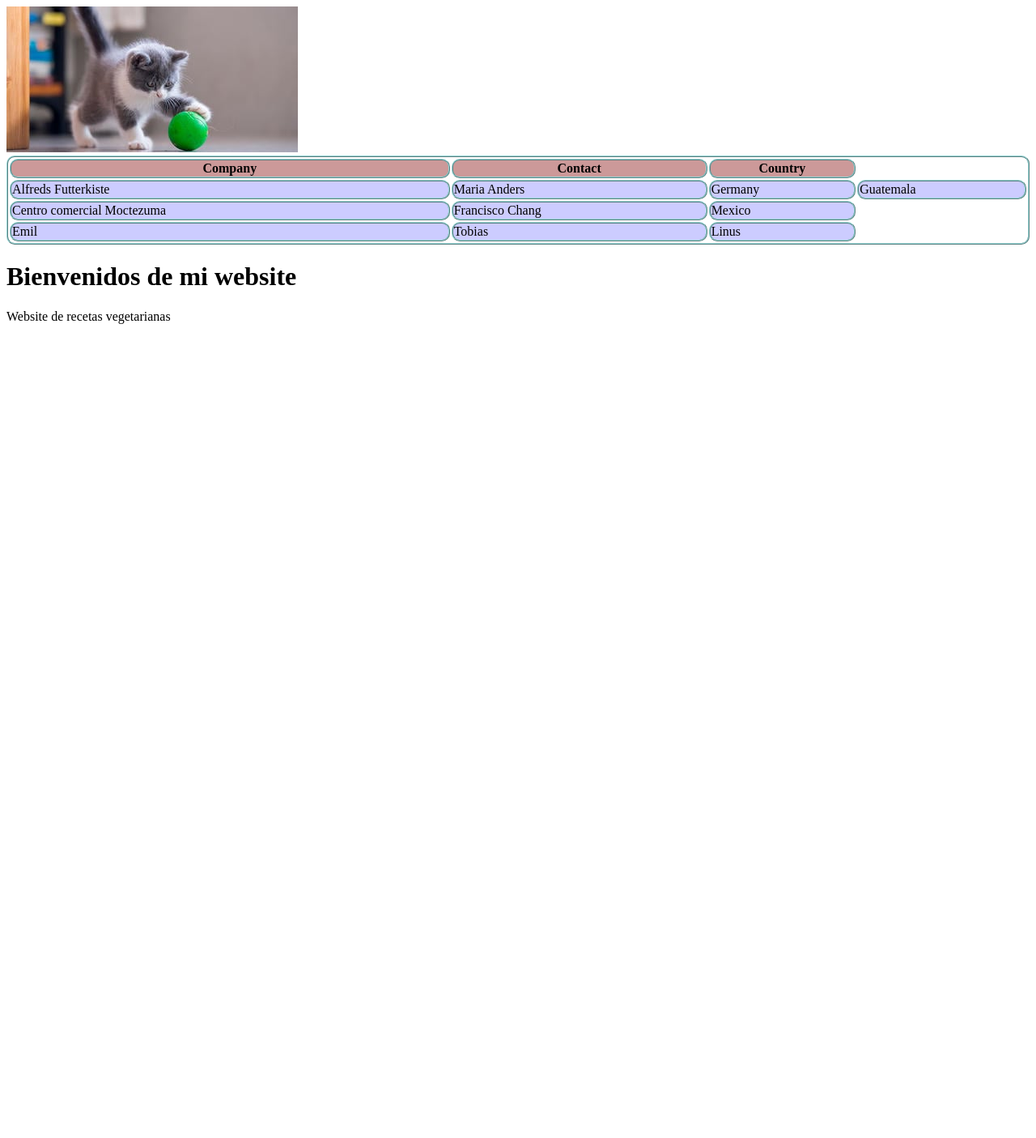
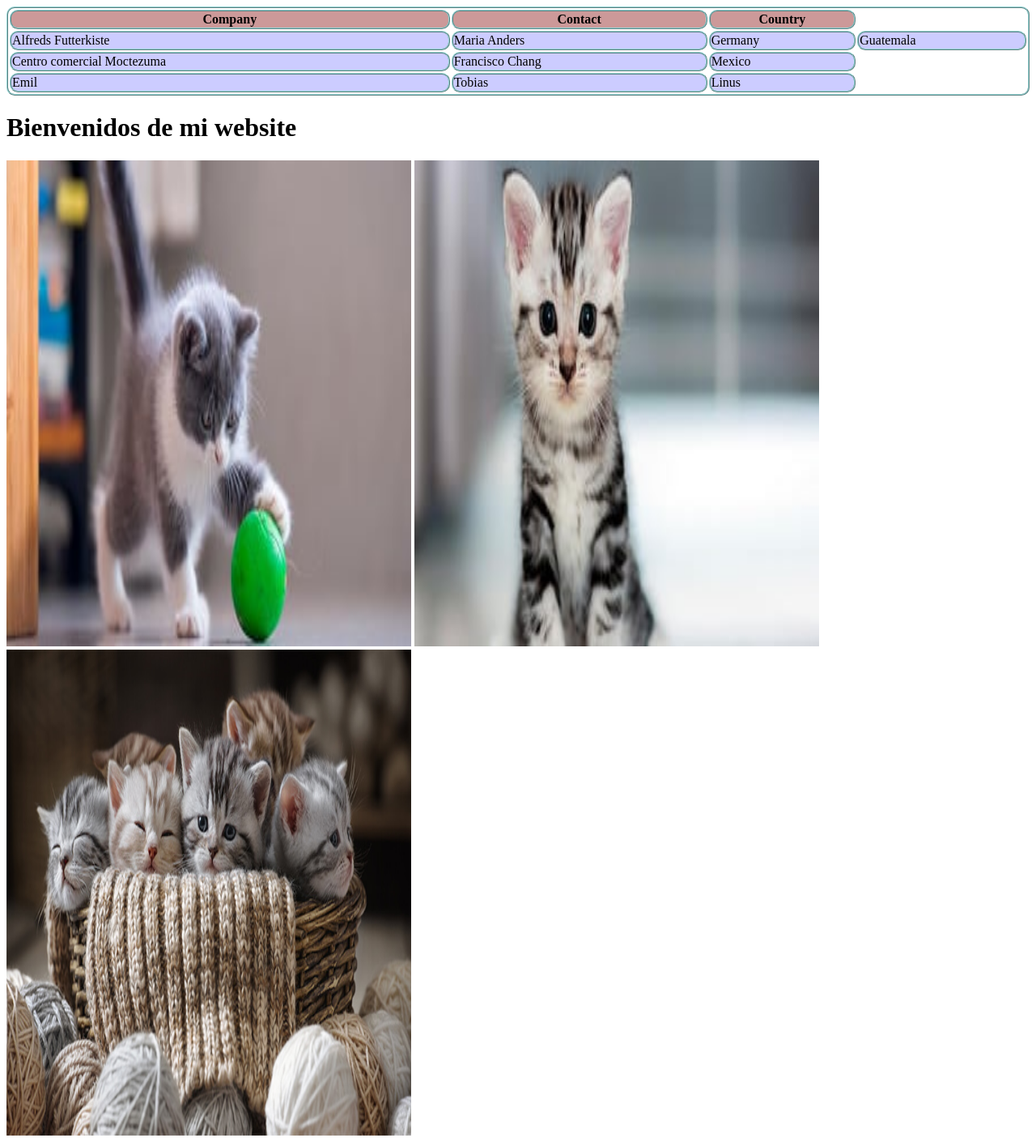
Before and after one commit to AnaCollado19/savemarley, a plain HTML site: page index.html in a window 1280 px wide. Shown: the top 1405 px of the page at 81% size. Before the commit the page ends 800 px from the top, so only its background shows below. Drawn offline with Linux system fonts and the light colour scheme.

Commit message:
Update index.html

```diff
--- a/index.html
+++ b/index.html
@@ -23,7 +23,6 @@ td {
 <title>CAnaGT</title>
 </head>
 <body>
-  <img src ="Images/1.jpg">
 
 <table style="width:100%">
   <tr>
@@ -52,7 +51,13 @@ td {
  </table>
 
 <h1>Bienvenidos de mi website</h1>
-<p>Website de recetas vegetarianas</p>
+
+<img src="Images/1.jpg" style="width:500px;height:600px;">
+<img src="Images/2.jpg" style="width:500px;height:600px;">
+<img src="Images/3.jpg" style="width:500px;height:600px;">
+
+ <p>Website de recetas vegetarianas</p>
 
 </body>
+  <img src ="Images/1.jpg">
 </html>
```
